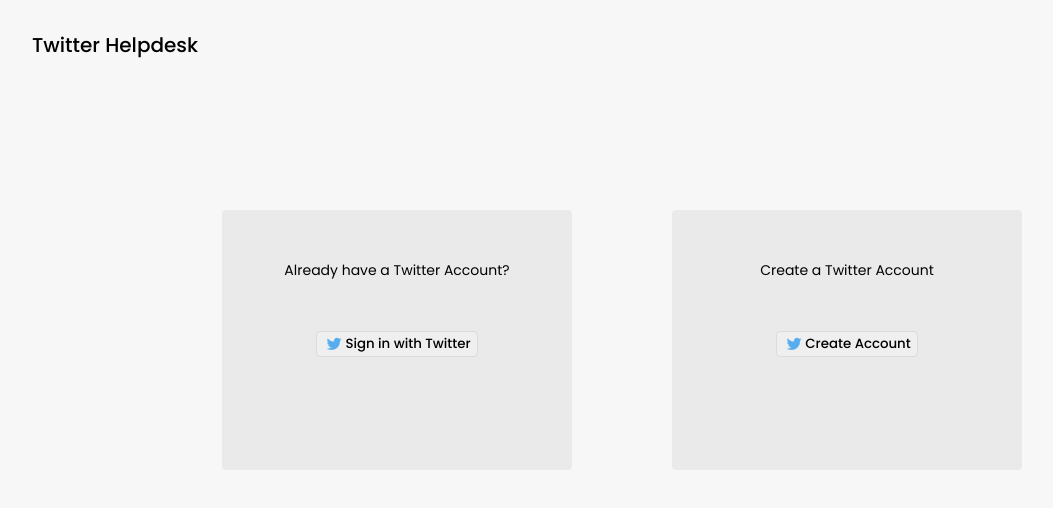
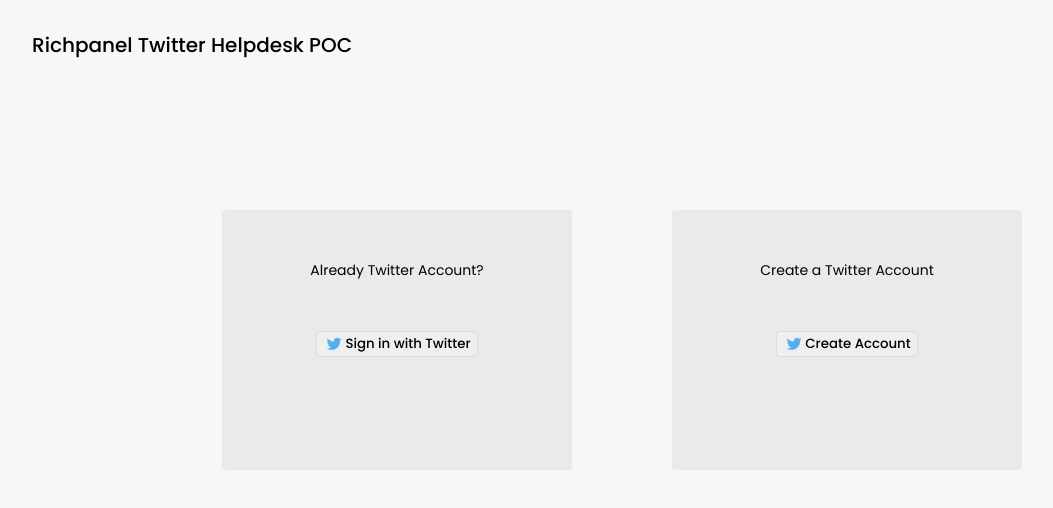
Before and after one commit to Ankitdet/poc-twitter-helpdesk-frontend, a Vue app: page / in a window 1280 px wide. Shown: the top 508 px of the page, without its empty margins (18-1071 px from the left). Built offline with nearby package versions, Linux system fonts and the light colour scheme.

Commit message:
Remove non required imports and all

```diff
--- a/src/components/ChildTweetMsg.vue
+++ b/src/components/ChildTweetMsg.vue
@@ -46,8 +46,6 @@
   padding: 5px 10px;
   margin: 20px 0;
 }
-.childtweetmsg--left {
-}
 .profile-pic {
   max-width: 20px;
   height: auto;
--- a/src/components/ChildTweets.vue
+++ b/src/components/ChildTweets.vue
@@ -18,9 +18,7 @@
       <div class="childtweets-body-header">{{ getDay() }}</div>
       <ChildTweetMsg
         :currentTweet="currentTweet"
-        :text="
-          currentTweet?.text?.replace('@' + currUser?.username, '')?.trim()
-        "
+        :text="currentTweet?.text?.replace('@' + currUser?.username, '')?.trim()"
         :time="moment(currentTweet?.created_at).format('h:mm')"
         :profile="currentTweet?.user?.profile_image_url"
       />
@@ -45,7 +43,7 @@
                 ?.trim()
             : item?.text?.replace(`@${currUser?.username}`, '')?.trim()
         "
-        :time="moment(currentTweet?.created_at).format('h:mm')"
+        :time="moment(currentTweet?.created_at).format('hh:mm')"
         :profile="
           item?.text?.includes(currentTweet?.user?.screen_name)
             ? currUser?.profile_image_url
@@ -173,7 +171,6 @@
             vm.message = "";
             return;
           }
-          // eslint-disable-next-line vue/no-mutating-props
           vm.currentTweet.replies = [
             ...vm.currentTweet?.replies,
             {
@@ -189,7 +186,6 @@
           vm.message = "";
         })
         .catch((error) => {
-          // console.log("Error: ", error);
           this.message = "";
           return error;
         });
--- a/src/components/Header.vue
+++ b/src/components/Header.vue
@@ -38,8 +38,6 @@
   color: #878787;
   @include flex-row-v-cen;
 }
-.header-session {
-}
 .header-user {
   padding-left: 50px;
 }
--- a/src/components/Tasks.vue
+++ b/src/components/Tasks.vue
@@ -43,13 +43,9 @@
   color: grey;
   font-size: 14px;
 }
-.tasks-header-title {
-}
 .dropdown-icon{
   width: 12px;
   height: 10px;
-}
-.tasks-list {
 }
 .tasks-list-item {
   @include flex-row-v-start;
--- a/src/pages/Conversations.vue
+++ b/src/pages/Conversations.vue
@@ -187,18 +187,15 @@
       return axios(config)
         .then((response) => {
           const { data } = response && response.data;
-          // console.log("data", data);
           const updatedData = data?.map((item) => {
             const updatedReplies = this.flatten(item?.replies);
             item.replies = updatedReplies;
             return item;
           });
-          // console.log("updatedData", updatedData);
           this.mentions = updatedData;
           this.currentTweet = updatedData[0];
         })
         .catch((error) => {
-          // console.log("Error: ", error);
           return error;
         });
     },
--- a/src/pages/Login.vue
+++ b/src/pages/Login.vue
@@ -1,11 +1,10 @@
 <template>
   <main class="login">
-    <header class="login-header">Twitter Helpdesk</header>
-
+    <header class="login-header">Richpanel Twitter Helpdesk POC</header>
     <section class="login-content">
       <section class="login-content-box">
         <div class="login-content-box-header">
-          Already have a Twitter Account?
+          Already Twitter Account?
         </div>
         <button @click="requestTwitterToken" class="twitter-btn">
           <img
@@ -56,11 +55,6 @@
       };
       return axios(config)
         .then((response) => {
-          // console.log(
-          //   "response",
-          //   response && response.data && response.data.data
-          // );
-
           if (response && response.data && response.data.data) {
             const oauthToken = response.data.data.split("&")[0].split("=")[1];
             window.open(
@@ -70,7 +64,6 @@
           }
         })
         .catch((error) => {
-          // console.log("Error: ", error);
           return error;
         });
     },
@@ -97,15 +90,10 @@
         },
       })
         .then((response) => {
-          // console.log(
-          //   "response",
-          //   response && response.data && response.data.data
-          // );
           setCookie("userData", JSON.stringify(response?.data?.data));
           router.push({ name: "Conversations" });
         })
         .catch((error) => {
-          // console.log("Error: ", error);
           window.location.replace("/");
           return error;
         });
--- a/src/router.js
+++ b/src/router.js
@@ -1,7 +1,5 @@
 import { createWebHistory, createRouter } from "vue-router";
 import { readCookie } from "./utils/cookie";
-
-// IMPORT ALL COMPONENTS HERE
 import Conversations from "./pages/Conversations.vue";
 import Login from "./pages/Login.vue";
 
--- a/src/utils/constants.js
+++ b/src/utils/constants.js
@@ -4,6 +4,5 @@
   HOST_URL = "https://poc-twitter-helpdesk-backend.herokuapp.com";
 } else {
   HOST_URL = "http://localhost:5000";
-  // HOST_URL = "https://twitter-helpdesk--server.herokuapp.com";
 }
 export const API_HOST = HOST_URL;
```
